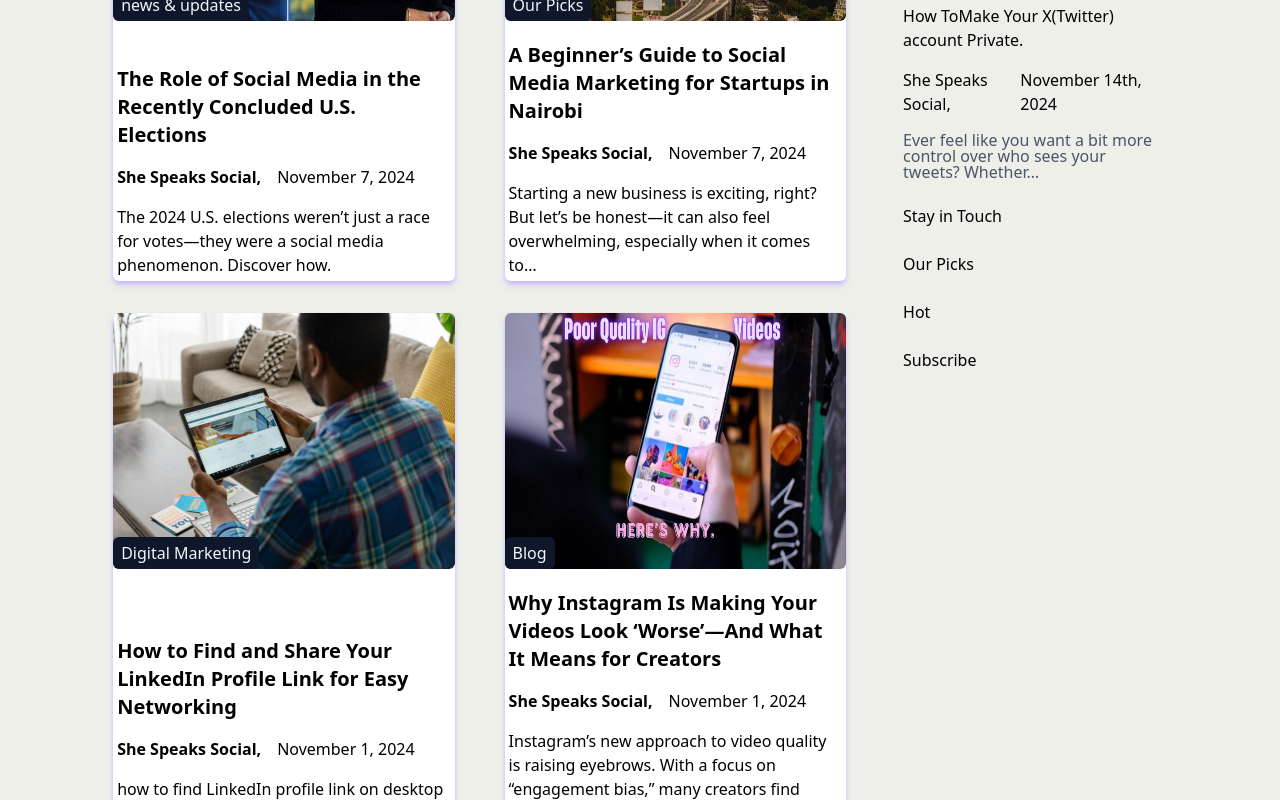
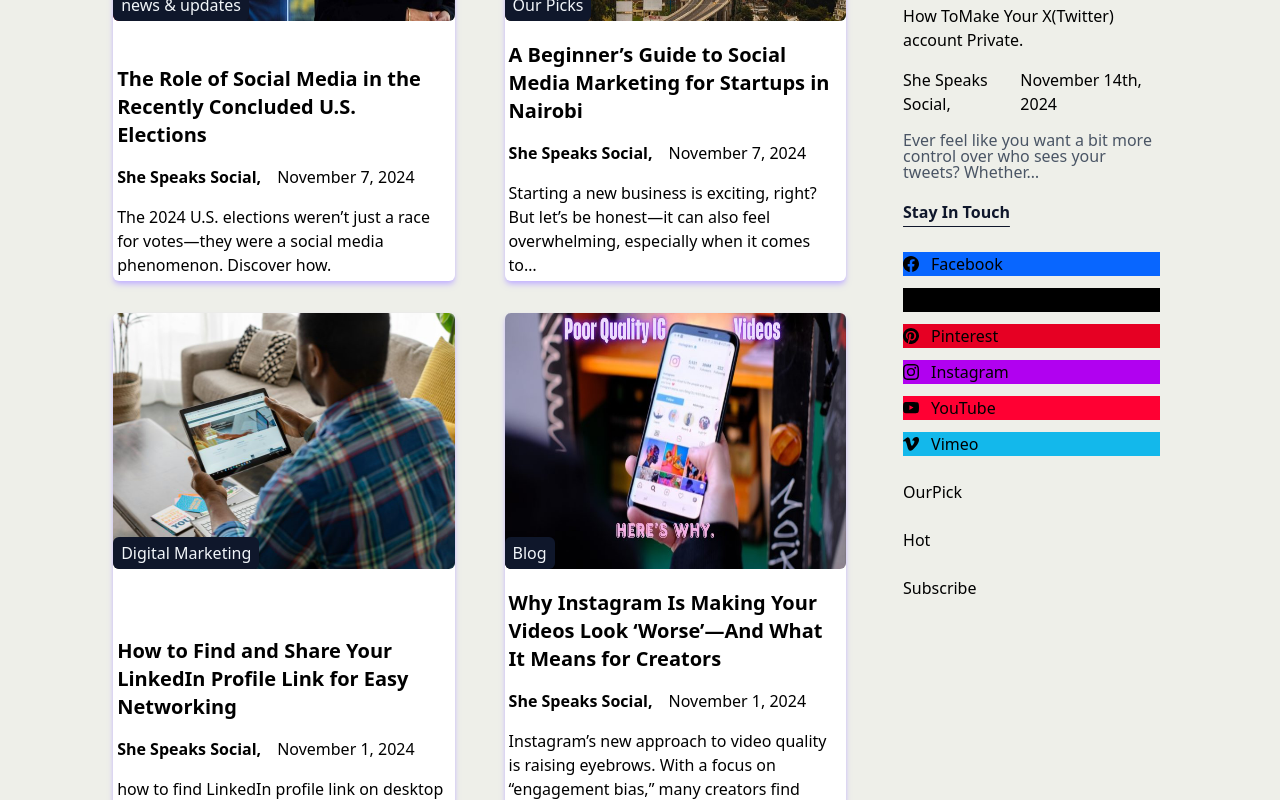
Before and after one commit to MatthewsRicky/shespeaksocial, a Next.js app: page /blog in a window 1280 px wide. Shown: the part 1435-2235 px from the top of the page. Built offline with nearby package versions, Linux system fonts and the light colour scheme.

Commit message:
Factoring out the cards into solo components then importing them for a cleaner sidebar

```diff
--- a/components/BlogSideBar.tsx
+++ b/components/BlogSideBar.tsx
@@ -1,34 +1,21 @@
 import React from 'react'
-import Image from "next/image";
+
+import StayInTouch from "@/components/StayInTouch";
+import OurPick from "@/components/OurPick";
+import Hot from "@/components/Hot";
+import Subscribe from "@/components/Subscribe";
+import DontMiss from "@/components/DontMiss";
 
 
 const BlogSideBar = () => {
 	return (
 		<div className="flex scroll-auto flex-col gap items-center justify-between h-screen mt-32 px-2 mx-2">
 			<div className="flex  flex-col h-full justify-start gap-6">
-				<div className="flex flex-col items-center justify-between gap-4 h-fit">
-					<h1 className="text-slate-900 mb-8 underline underline-offset-8 w-full font-bold leading-none">
-						Don&apos;t Miss
-					</h1>
-					<div className="relative flex items-center justify-center w-full">
-						<Image src="/career.jpg" alt="Carrers" height={500} width={500} className="flex items-center justify-center w-full h-full" />
-						<span className="absolute left-1 bottom-0 rounded text-white  bg-slate-800/80 px-2 py-1 hover:bg-deep-pink/70 z-10 flex">
-						Careers
-					</span>
-					</div>
-					<h1 className="flex items-center justify-start w-full">How ToMake Your X(Twitter) account Private.</h1>
-					<span className="flex items-center justify-start w-full">
-						<h2>She Speaks Social,</h2>
-						<h3>November 14th, 2024</h3>
-					</span>
-					<p className="text-gray-600 leading-none">
-						Ever feel like you want a bit more control over who sees your tweets? Whether…
-					</p>
-				</div>
-				<div>Stay in Touch </div>
-				<div>Our Picks</div>
-				<div>Hot</div>
-				<div>Subscribe</div>
+				<div><DontMiss /></div>
+				<div><StayInTouch /> </div>
+				<div><OurPick /></div>
+				<div><Hot /></div>
+				<div><Subscribe /></div>
 			</div>
 
 		</div>
```
